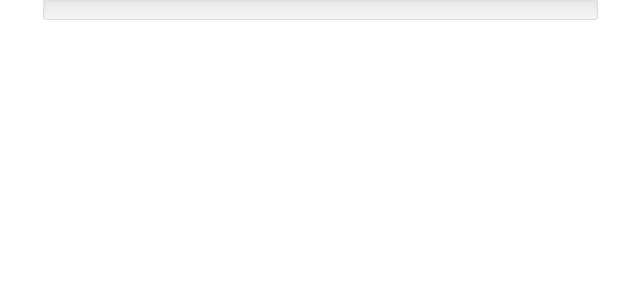
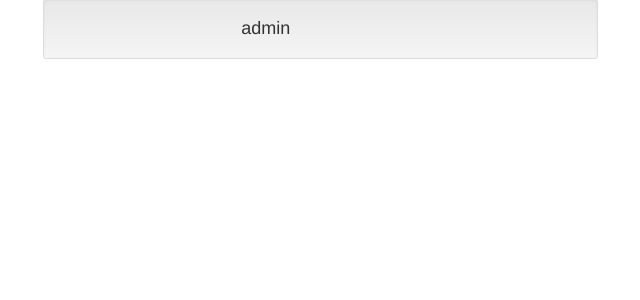
Before and after one commit to liberbell/py32, a Django app: page /profile in a window 1280 px wide. Shown: the part 51-351 px from the top of the page, without its empty margins (27-667 px from the left). Run offline with Django 3.2, Linux system fonts and the light colour scheme; a user stored in the database is signed in; data comes from the database, SQL or seed files in the repository; some libraries are stand-ins or nearby versions.

Commit message:
profile1

```diff
--- a/django_project/users/templates/users/profile.html
+++ b/django_project/users/templates/users/profile.html
@@ -7,7 +7,10 @@
                 <div class="well well-sm">
                     <div class="row">
                         <div class="col-sm-6 col-md-4">
-                            <img src= "{{ user.profile.iamge.url }}" alt="" class="image-rounded img-responsive">
+                            <img src= "{{ user.profile.iamge.url }}" alt="" class="image-rounded img-responsive"/>
+                        </div>
+                        <div class="col-sm-6 col-md-8">
+                            <h4>{{ user.username }}</h4>
     </div>
 {% endblock content %}
 
```
